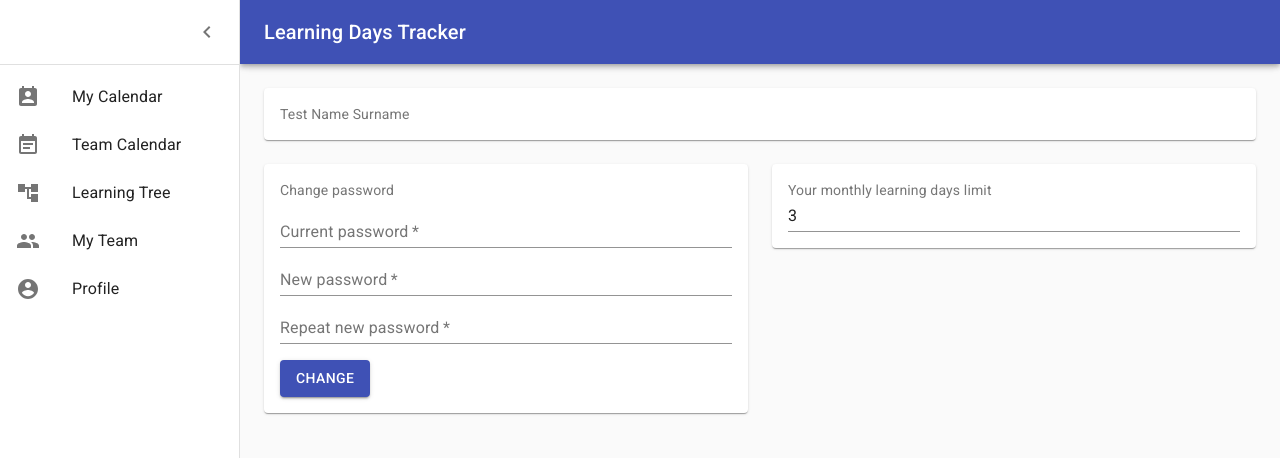
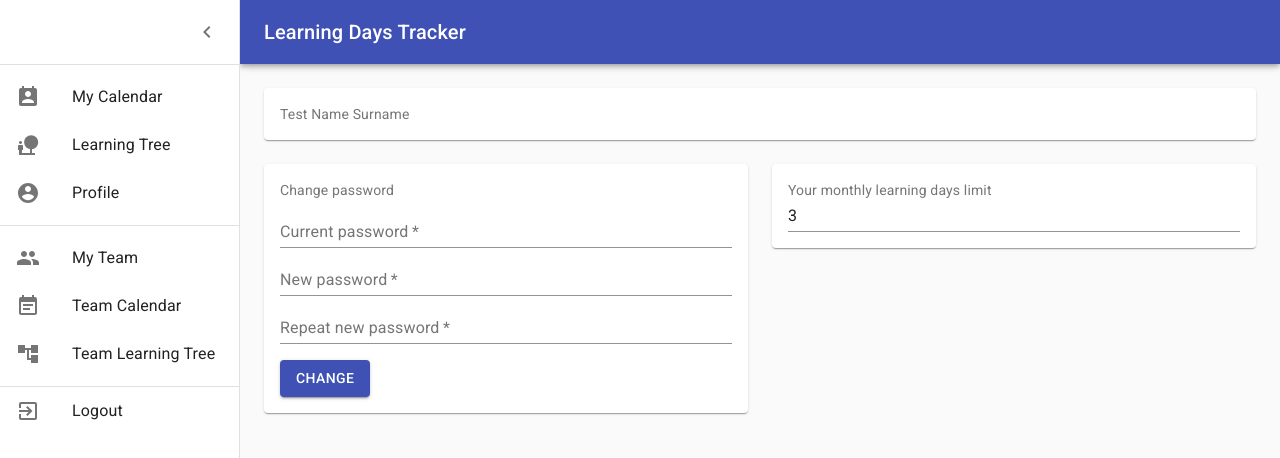
Before and after one commit to IKEEA/ikeea-frontend, a React (Create React App) app: page /profile in a window 1280 px wide. Both pictures are taken after a click on the button "open drawer". Shown: the top 458 px of the page. Built offline with nearby package versions, Linux system fonts and the light colour scheme.

Commit message:
refactor menu component

```diff
--- /dev/null
+++ b/src/components/Menu/Menu.constants.js
@@ -0,0 +1,41 @@
+import React from 'react';
+
+//icons
+import PermContactCalendar from '@material-ui/icons/PermContactCalendar';
+import EventNote from '@material-ui/icons/EventNote';
+import AccountTree from '@material-ui/icons/AccountTree';
+import Group from '@material-ui/icons/Group';
+import AccountCircle from '@material-ui/icons/AccountCircle';
+import NaturePeople from '@material-ui/icons/NaturePeople';
+
+export const userMenuItems = [
+    {
+      title: 'My Calendar',
+      icon: <PermContactCalendar />,
+      path: '/'
+    }, {
+      title: 'Learning Tree',
+      icon: <NaturePeople />,
+      path: '/learningTree'
+    }, {
+      title: 'Profile',
+      icon: <AccountCircle />,
+      path: '/profile'
+    }
+  ];
+
+  export const adminMenuItems = [
+    {
+      title: 'My Team',
+      icon: <Group />,
+      path: '/myTeam'
+    }, {
+      title: 'Team Calendar',
+      icon: <EventNote />,
+      path: '/teamCalendar'
+    }, {
+      title: 'Team Learning Tree',
+      icon: <AccountTree />,
+      path: '/learningTree'
+    }
+  ];
--- a/src/components/Menu/Menu.js
+++ b/src/components/Menu/Menu.js
@@ -1,8 +1,10 @@
-import React, {useState} from 'react';
+import React, { useState } from 'react';
 import clsx from 'clsx';
-import { makeStyles, useTheme } from '@material-ui/core/styles';
+import { useTheme } from '@material-ui/core/styles';
 import { useHistory } from 'react-router-dom';
 import PropTypes from 'prop-types';
+import { useStyles } from './Menu.styles';
+import { userMenuItems, adminMenuItems } from './Menu.constants';
 
 //components
 import Drawer from '@material-ui/core/Drawer';
@@ -21,94 +23,7 @@ import ListItemText from '@material-ui/core/ListItemText';
 import MenuIcon from '@material-ui/icons/Menu';
 import ChevronLeftIcon from '@material-ui/icons/ChevronLeft';
 import ChevronRightIcon from '@material-ui/icons/ChevronRight';
-import PermContactCalendar from '@material-ui/icons/PermContactCalendar';
-import EventNote from '@material-ui/icons/EventNote';
-import AccountTree from '@material-ui/icons/AccountTree';
-import Group from '@material-ui/icons/Group';
-import AccountCircle from '@material-ui/icons/AccountCircle';
-
-const drawerWidth = 240;
-
-const menuItems = [
-  {
-    title: 'My Calendar',
-    icon: <PermContactCalendar />,
-    path: '/'
-  }, {
-    title: 'Team Calendar',
-    icon: <EventNote />,
-    path: '/teamCalendar'
-  }, {
-    title: 'Learning Tree',
-    icon: <AccountTree />,
-    path: '/learningTree'
-  }, {
-    title: 'My Team',
-    icon: <Group />,
-    path: '/myTeam'
-  }, {
-    title: 'Profile',
-    icon: <AccountCircle />,
-    path: '/profile'
-  }
-];
-
-const useStyles = makeStyles(theme => ({
-  root: {
-    display: 'flex',
-  },
-  appBar: {
-    transition: theme.transitions.create(['margin', 'width'], {
-      easing: theme.transitions.easing.sharp,
-      duration: theme.transitions.duration.leavingScreen,
-    }),
-  },
-  appBarShift: {
-    width: `calc(100% - ${drawerWidth}px)`,
-    marginLeft: drawerWidth,
-    transition: theme.transitions.create(['margin', 'width'], {
-      easing: theme.transitions.easing.easeOut,
-      duration: theme.transitions.duration.enteringScreen,
-    }),
-  },
-  menuButton: {
-    marginRight: theme.spacing(2),
-  },
-  hide: {
-    display: 'none',
-  },
-  drawer: {
-    width: drawerWidth,
-    flexShrink: 0,
-  },
-  drawerPaper: {
-    width: drawerWidth,
-  },
-  drawerHeader: {
-    display: 'flex',
-    alignItems: 'center',
-    padding: theme.spacing(0, 1),
-    // necessary for content to be below app bar
-    ...theme.mixins.toolbar,
-    justifyContent: 'flex-end',
-  },
-  content: {
-    flexGrow: 1,
-    padding: theme.spacing(3),
-    transition: theme.transitions.create('margin', {
-      easing: theme.transitions.easing.sharp,
-      duration: theme.transitions.duration.leavingScreen,
-    }),
-    marginLeft: -drawerWidth,
-  },
-  contentShift: {
-    transition: theme.transitions.create('margin', {
-      easing: theme.transitions.easing.easeOut,
-      duration: theme.transitions.duration.enteringScreen,
-    }),
-    marginLeft: 0,
-  },
-}));
+import ExitToApp from '@material-ui/icons/ExitToApp';
 
 export default function Menu(props) {
   const classes = useStyles();
@@ -156,13 +71,27 @@ export default function Menu(props) {
         </div>
         <Divider />
         <List>
-          {menuItems.map((item, index) => (
+          {userMenuItems.map(item => (
             <ListItem button key={item.title} onClick={() => history.push(item.path)}>
               <ListItemIcon>{item.icon}</ListItemIcon>
               <ListItemText primary={item.title} />
             </ListItem>
           ))}
         </List>
+        <Divider />
+        <List>
+          {adminMenuItems.map(item => (
+            <ListItem button key={item.title} onClick={() => history.push(item.path)}>
+              <ListItemIcon>{item.icon}</ListItemIcon>
+              <ListItemText primary={item.title} />
+            </ListItem>
+          ))}
+        </List>
+        <Divider />
+        <ListItem button onClick={() => history.push('/login')}>
+              <ListItemIcon><ExitToApp/></ListItemIcon>
+              <ListItemText primary='Logout' />
+            </ListItem>
       </Drawer>
       <main
         className={clsx(classes.content, {
--- /dev/null
+++ b/src/components/Menu/Menu.styles.js
@@ -0,0 +1,60 @@
+import { makeStyles } from '@material-ui/core/styles';
+
+const drawerWidth = 240;
+
+export const useStyles = makeStyles(theme => ({
+    root: {
+      display: 'flex',
+    },
+    appBar: {
+      transition: theme.transitions.create(['margin', 'width'], {
+        easing: theme.transitions.easing.sharp,
+        duration: theme.transitions.duration.leavingScreen,
+      }),
+    },
+    appBarShift: {
+      width: `calc(100% - ${drawerWidth}px)`,
+      marginLeft: drawerWidth,
+      transition: theme.transitions.create(['margin', 'width'], {
+        easing: theme.transitions.easing.easeOut,
+        duration: theme.transitions.duration.enteringScreen,
+      }),
+    },
+    menuButton: {
+      marginRight: theme.spacing(2),
+    },
+    hide: {
+      display: 'none',
+    },
+    drawer: {
+      width: drawerWidth,
+      flexShrink: 0,
+    },
+    drawerPaper: {
+      width: drawerWidth,
+    },
+    drawerHeader: {
+      display: 'flex',
+      alignItems: 'center',
+      padding: theme.spacing(0, 1),
+      // necessary for content to be below app bar
+      ...theme.mixins.toolbar,
+      justifyContent: 'flex-end',
+    },
+    content: {
+      flexGrow: 1,
+      padding: theme.spacing(3),
+      transition: theme.transitions.create('margin', {
+        easing: theme.transitions.easing.sharp,
+        duration: theme.transitions.duration.leavingScreen,
+      }),
+      marginLeft: -drawerWidth,
+    },
+    contentShift: {
+      transition: theme.transitions.create('margin', {
+        easing: theme.transitions.easing.easeOut,
+        duration: theme.transitions.duration.enteringScreen,
+      }),
+      marginLeft: 0,
+    },
+  }));
```
